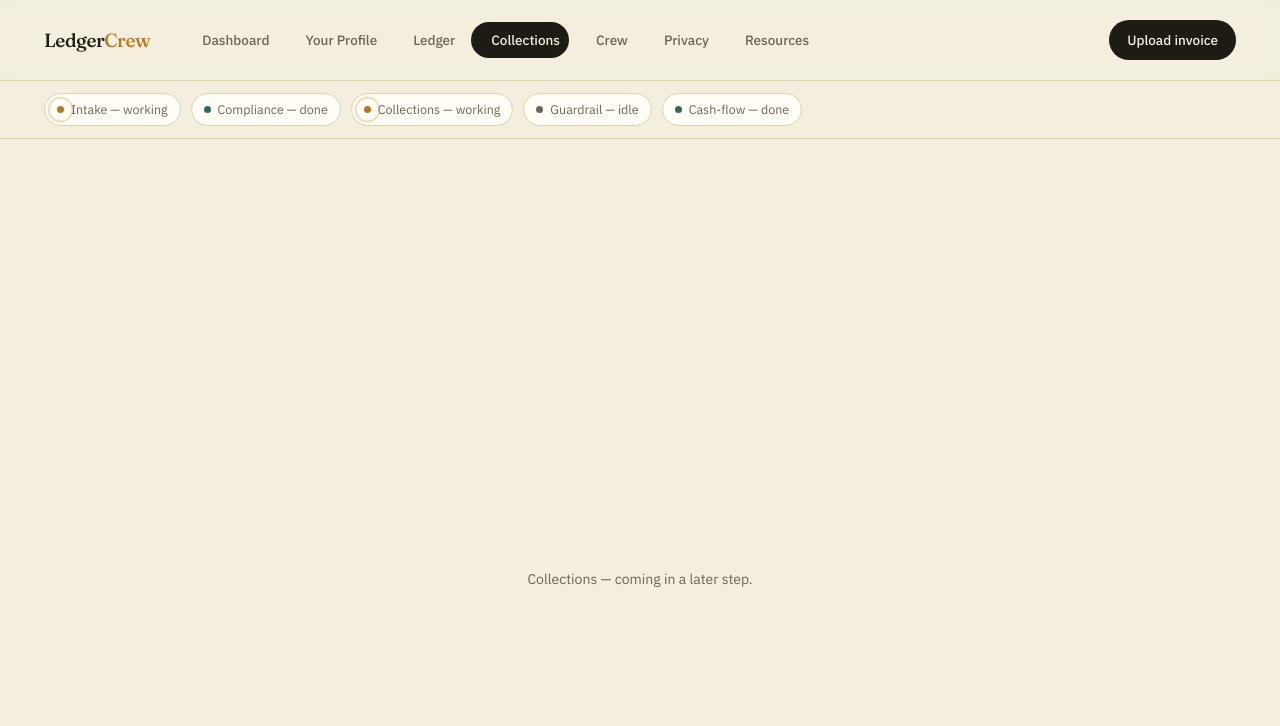
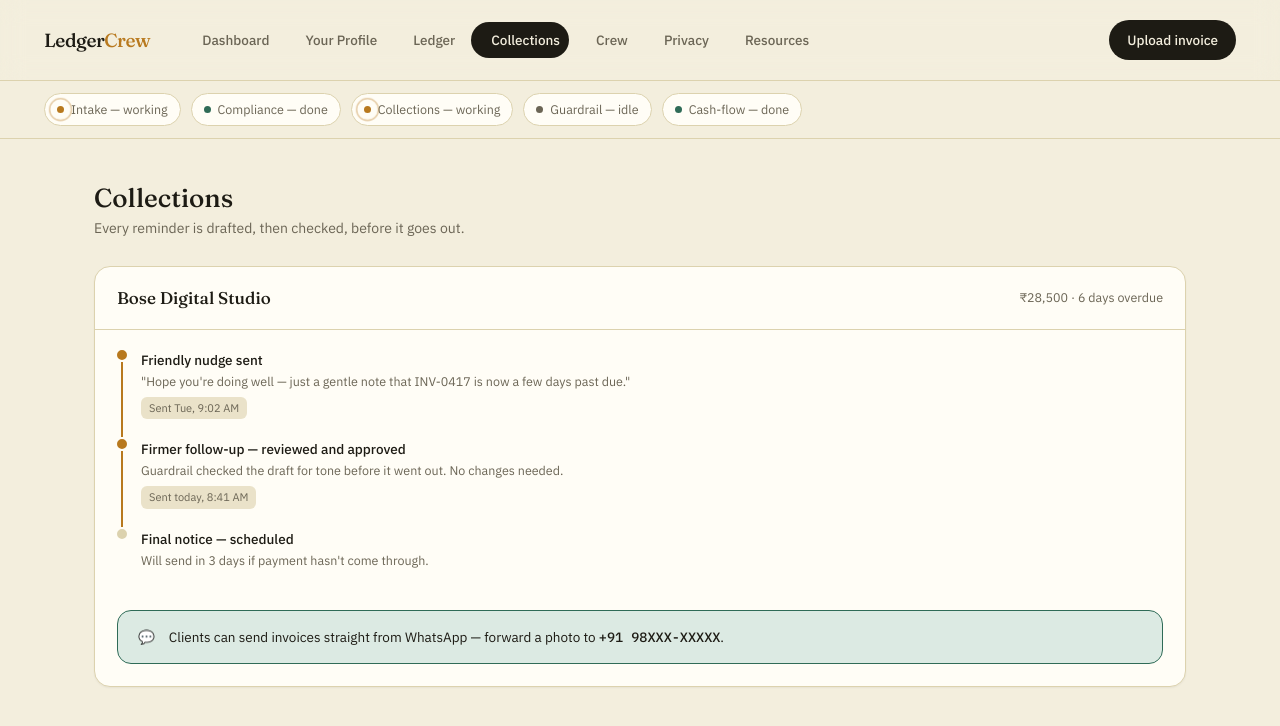
Before and after one commit to Subhomoy-byte/ledgercrew-ai, a Next.js app in the folder apps/web/: page /collections in a window 1280 px wide. Shown: the top 726 px of the page. Built offline with nearby package versions, Linux system fonts and the light colour scheme.

Commit message:
Step 4: Collections page

```diff
--- a/apps/web/app/(dashboard)/collections/page.tsx
+++ b/apps/web/app/(dashboard)/collections/page.tsx
@@ -1,7 +1,133 @@
-export default function Page() {
+"use client";
+
+import { useEffect, useRef } from "react";
+import gsap from "gsap";
+
+type Stage = {
+  title: string;
+  desc: string;
+  tag?: string;
+  active: boolean;
+};
+
+const STAGES: Stage[] = [
+  {
+    title: "Friendly nudge sent",
+    desc: '"Hope you\'re doing well — just a gentle note that INV-0417 is now a few days past due."',
+    tag: "Sent Tue, 9:02 AM",
+    active: true,
+  },
+  {
+    title: "Firmer follow-up — reviewed and approved",
+    desc: "Guardrail checked the draft for tone before it went out. No changes needed.",
+    tag: "Sent today, 8:41 AM",
+    active: true,
+  },
+  {
+    title: "Final notice — scheduled",
+    desc: "Will send in 3 days if payment hasn't come through.",
+    active: false,
+  },
+];
+
+export default function CollectionsPage() {
+  const stageRefs = useRef<(HTMLDivElement | null)[]>([]);
+  const lineRefs = useRef<(HTMLDivElement | null)[]>([]);
+
+  useEffect(() => {
+    const reduceMotion = window.matchMedia(
+      "(prefers-reduced-motion: reduce)"
+    ).matches;
+    const stages = stageRefs.current.filter(Boolean);
+    if (stages.length) {
+      gsap.fromTo(
+        stages,
+        { opacity: 0, y: 12 },
+        {
+          opacity: 1,
+          y: 0,
+          duration: reduceMotion ? 0 : 0.5,
+          stagger: reduceMotion ? 0 : 0.15,
+          delay: reduceMotion ? 0 : 0.1,
+          ease: "power3.out",
+        }
+      );
+    }
+    const lines = lineRefs.current.filter(Boolean);
+    if (lines.length) {
+      gsap.fromTo(
+        lines,
+        { scaleY: 0 },
+        {
+          scaleY: 1,
+          duration: reduceMotion ? 0 : 0.5,
+          stagger: reduceMotion ? 0 : 0.15,
+          delay: reduceMotion ? 0 : 0.25,
+          transformOrigin: "top",
+          ease: "power3.out",
+        }
+      );
+    }
+  }, []);
+
   return (
-    <main className="min-h-screen flex items-center justify-center px-6">
-      <p className="text-ink-soft text-sm">Collections — coming in a later step.</p>
-    </main>
+    <>
+      <h1 className="font-serif text-[26px] font-medium">Collections</h1>
+      <p className="mb-7 text-sm text-ink-soft">
+        Every reminder is drafted, then checked, before it goes out.
+      </p>
+
+      <div className="rounded-[16px] border border-line bg-surface shadow-sm">
+        <div className="flex items-start justify-between gap-3 border-b border-line px-[22px] py-[18px]">
+          <h2 className="font-serif text-[17px] font-medium">Bose Digital Studio</h2>
+          <span className="mt-[3px] text-[12.5px] text-ink-soft">
+            ₹28,500 · 6 days overdue
+          </span>
+        </div>
+
+        <div className="px-[22px] py-5">
+          {STAGES.map((stage, i) => (
+            <div
+              key={stage.title}
+              ref={(el) => { stageRefs.current[i] = el; }}
+              className="flex gap-3.5"
+            >
+              <div className="flex flex-col items-center">
+                <span
+                  className={`h-[10px] w-[10px] shrink-0 rounded-full border-2 ${
+                    stage.active ? "border-amber bg-amber" : "border-line bg-line"
+                  }`}
+                />
+                {i < STAGES.length - 1 && (
+                  <div
+                    ref={(el) => { lineRefs.current[i] = el; }}
+                    className={`my-0.5 min-h-[34px] w-0.5 flex-1 ${
+                      stage.active ? "bg-amber" : "bg-line"
+                    }`}
+                  />
+                )}
+              </div>
+              <div className="pb-5">
+                <div className="text-[13.5px] font-medium">{stage.title}</div>
+                <div className="mt-0.5 text-[12.5px] text-ink-soft">{stage.desc}</div>
+                {stage.tag && (
+                  <span className="mt-1.5 inline-block rounded-md bg-surface-2 px-2 py-[3px] text-[11px] text-ink-soft">
+                    {stage.tag}
+                  </span>
+                )}
+              </div>
+            </div>
+          ))}
+        </div>
+
+        <div className="mx-[22px] mb-[22px] flex items-center gap-3.5 rounded-[14px] border border-green bg-green-soft px-5 py-4 text-[13.5px]">
+          <span>💬</span>
+          <span>
+            Clients can send invoices straight from WhatsApp — forward a photo
+            to <span className="font-mono font-medium">+91 98XXX-XXXXX</span>.
+          </span>
+        </div>
+      </div>
+    </>
   );
 }
```
